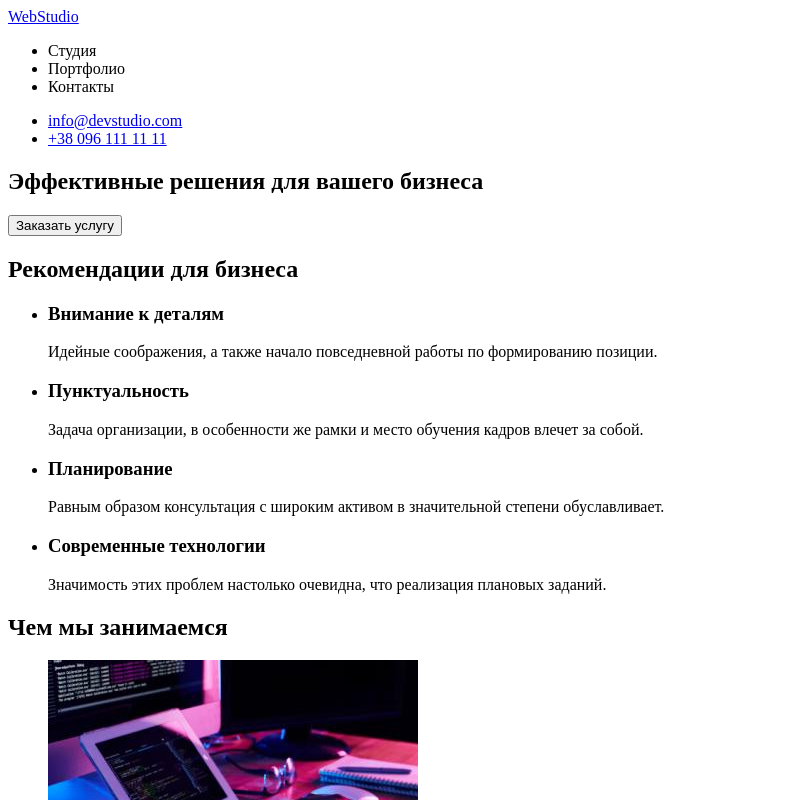
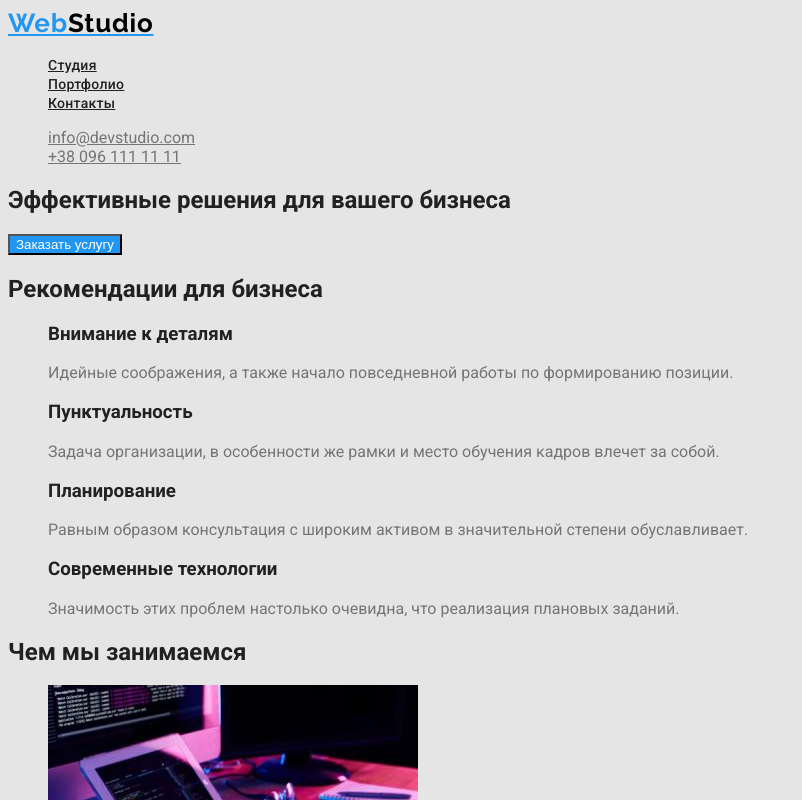
Before and after one commit to SergKorch/goit-markup-hw-02, a plain HTML site: page index.html in a window 1280 px wide. Shown: the top 800 px of the page, without its empty margins (0-802 px from the left). Drawn offline with Linux system fonts and the light colour scheme.

Commit message:
ДЗ 2 частично

```diff
--- /dev/null
+++ b/CSS/styles.css
@@ -0,0 +1,76 @@
+:root {
+ --primary-text-color: #00000;
+ --title-text--color: #757575 ;
+ --link:#2196F3;
+}
+
+/*.section-title {color:var(--title-text--color)}*/
+ul {list-style: none;}
+
+/* #2F303A BG */
+/* hover #2196F3 + WEB*/
+/*#212121 heder ФИО*/
+/*F5F4FA фон 2*/
+/* #757575 text должность, хедер телефон*/
+/*#FFFFFF почта+телефон 60% в футере,  #FFFFFF адрес */
+
+body {background-color: #E5E5E5;
+    color:#212121;
+    font-family: 'Roboto', sans-serif;
+}
+
+.logo1 {
+    color: #2196F3;
+    font-family: 'Raleway', sans-serif;
+font-weight: 700px;
+font-size: 26px;
+line-height: 31px;
+/* identical to box height */
+letter-spacing: 0.03em;
+}
+
+.logo2 {
+    color:black;
+    font-family: 'Raleway', sans-serif;
+    font-weight: bold;
+    font-size: 26px;
+    line-height: 31px;
+    /* identical to box height */
+    letter-spacing: 0.03em;
+}
+
+.site-nav {
+    color:#212121 ;
+    font-style: normal;
+    font-weight: 500;
+    font-size: 14px;
+    line-height: 16px;
+    letter-spacing: 0.02em;
+
+}
+
+/*подсветка текущего сайта????*/
+.site-nav .current {
+    color: blanchedalmond;
+}
+
+.section-hero {color: #212121;}
+
+.section {color: #212121;}
+
+.section-title {color:#757575}
+
+.site-nav:focus,
+.site-nav:hover {color: #2196F3;}
+
+.button {
+    color: white ;
+    background-color: #2196F3;
+}
+
+/*кнопки*/
+/*.button:hover {color:brown;}
+.button:active {color:brown;} */
+
+.navig {color: #757575;}
+.navig:hover {color: #2196F3;}
--- a/index.html
+++ b/index.html
@@ -5,50 +5,57 @@
     <meta http-equiv="X-UA-Compatible" content="IE=edge">
     <meta name="viewport" content="width=device-width, initial-scale=1.0">
     <title>Document</title>
+    <link rel="preconnect" href="https://fonts.googleapis.com">
+<link rel="preconnect" href="https://fonts.gstatic.com" crossorigin>
+<link href="https://fonts.googleapis.com/css2?family=Raleway:wght@700&family=Roboto:wght@400;500;700;900&display=swap" rel="stylesheet">
+
+    <link rel="stylesheet" href="/CSS/styles.css">
 </head>
 <body>
     <header>
         <nav>
-            <a href="/">WebStudio</a>
+            <a href="/index.html" class="logo1">Web<span class="logo2">Studio</span></a>
             <ul>
-                <li><a href=""></a>Студия</li>
-                <li><a href=""></a>Портфолио</li>
-                <li><a href=""></a>Контакты</li>
+                <li><a href="/index.html" class="site-nav current">Студия</a></li>
+                <li><a href="/portfolio.html" class="site-nav current">Портфолио</a></li>
+                <li><a href="" class="site-nav current">Контакты</a></li>
             </ul>
         </nav>
-        <ul>
-            <li><a href="mailto:info@devstudio.com">info@devstudio.com</a></li>
-            <li><a href="tel:+380961111111">+38 096 111 11 11</a></li>
+        <ul class="site-nave">
+            <li><a href="mailto:info@devstudio.com"class="navig">info@devstudio.com</a></li>
+            <li><a href="tel:+380961111111" class="navig">+38 096 111 11 11</a></li>
         </ul>
     </header>
 
     <main>
-        <section>
+        <section class="section-hero">
             <h1>Эффективные решения для вашего бизнеса</h1>
-            <button type="button">Заказать услугу</button>
+            <button type="button" class="button">Заказать услугу</button>
         </section>
 
         <section>
             <h2>Рекомендации для бизнеса</h2>
             <ul>
                 <li>
-                    <h3>Внимание к деталям</h3>
-                    <p>Идейные соображения, а также начало повседневной работы по формированию позиции.</p>
+                    <h3 class="section">Внимание к деталям</h3>
+                    <p class="section-title">Идейные соображения, а также начало повседневной работы по формированию позиции.</p>
                 </li>
                 <li>
-                    <h3>Пунктуальность</h3>
-                    <p>Задача организации, в особенности же рамки и место обучения кадров влечет за собой.</p>
-                </li><li>
-                    <h3>Планирование</h3>
-                    <p>Равным образом консультация с широким активом в значительной степени обуславливает.</p>
-                </li><li>
-                    <h3>Современные технологии</h3>
-                    <p>Значимость этих проблем настолько очевидна, что реализация плановых заданий.</p>
+                    <h3 class="section">Пунктуальность</h3>
+                    <p class="section-title">Задача организации, в особенности же рамки и место обучения кадров влечет за собой.</p>
+                </li>
+                <li>
+                    <h3 class="section">Планирование</h3>
+                    <p class="section-title">Равным образом консультация с широким активом в значительной степени обуславливает.</p>
+                </li>
+                <li>
+                    <h3 class="section">Современные технологии</h3>
+                    <p class="section-title">Значимость этих проблем настолько очевидна, что реализация плановых заданий.</p>
                 </li>
             </ul>
         </section>
 
-        <section>
+        <section class="section">
             <h2>Чем мы занимаемся</h2>
             <ul>
                 <li><img src="./images/box1.jpg" width=370 alt="чем мы занимаемся"></li>
@@ -57,7 +64,7 @@
             </ul>
         </section>
 
-        <section>
+        <section class="section">
             <h2>Наша команда</h2>
             <ul>
                 <li><img src="./images/img-2.jpg" width=270 alt="Наша команда"></li>
@@ -69,12 +76,12 @@
     </main>
 
     <footer>
-        <a href="/">WebStudio</a>
+        <a href="/index.html" class="logo1">Web<span class="logo2">Studio</span></a>
         <address>
             <ul>
-                <li>г. Киев, пр-т Леси Украинки, 26</li>
-                <li> <a href="mailto:info@example.com">info@example.com</a></li>
-                <li><a href="tel:+380991111111">+38 099 111 11 11</a> </li>
+                <li><a href="https://goo.gl/maps/JHi3sMc7yfitEbeEA" class="navig">г. Киев, пр-т Леси Украинки, 26</a></li>
+                <li><a href="mailto:info@example.com" class="navig">info@example.com</a></li>
+                <li><a href="tel:+380991111111" class="navig">+38 099 111 11 11</a> </li>
         </ul>
         </address>
     </footer>
```
Also changed, not shown: portfolio.html (added, +90 -0 lines), images/portf_img/port1.jpg (added), images/portf_img/port2.jpg (added), images/portf_img/port3.jpg (added), images/portf_img/port4.jpg (added), images/portf_img/port5.jpg (added), images/portf_img/port6.jpg (added), images/portf_img/port7.jpg (added), images/portf_img/port8.jpg (added), images/portf_img/port9.jpg (added).
